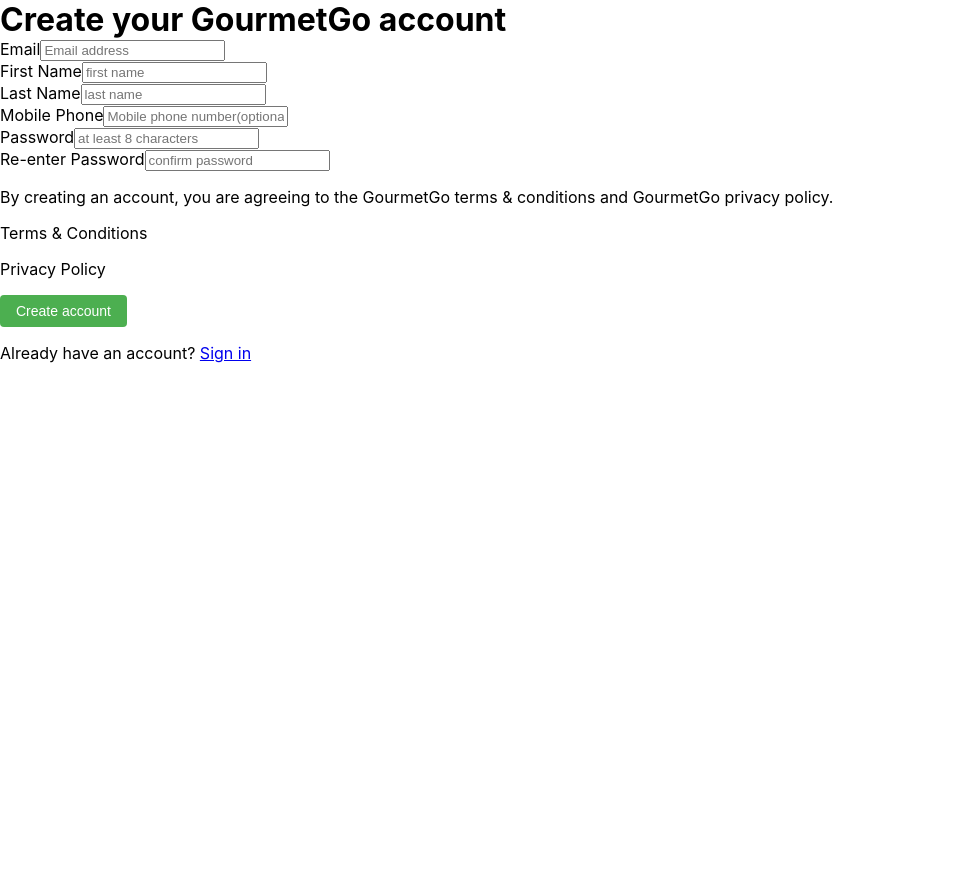
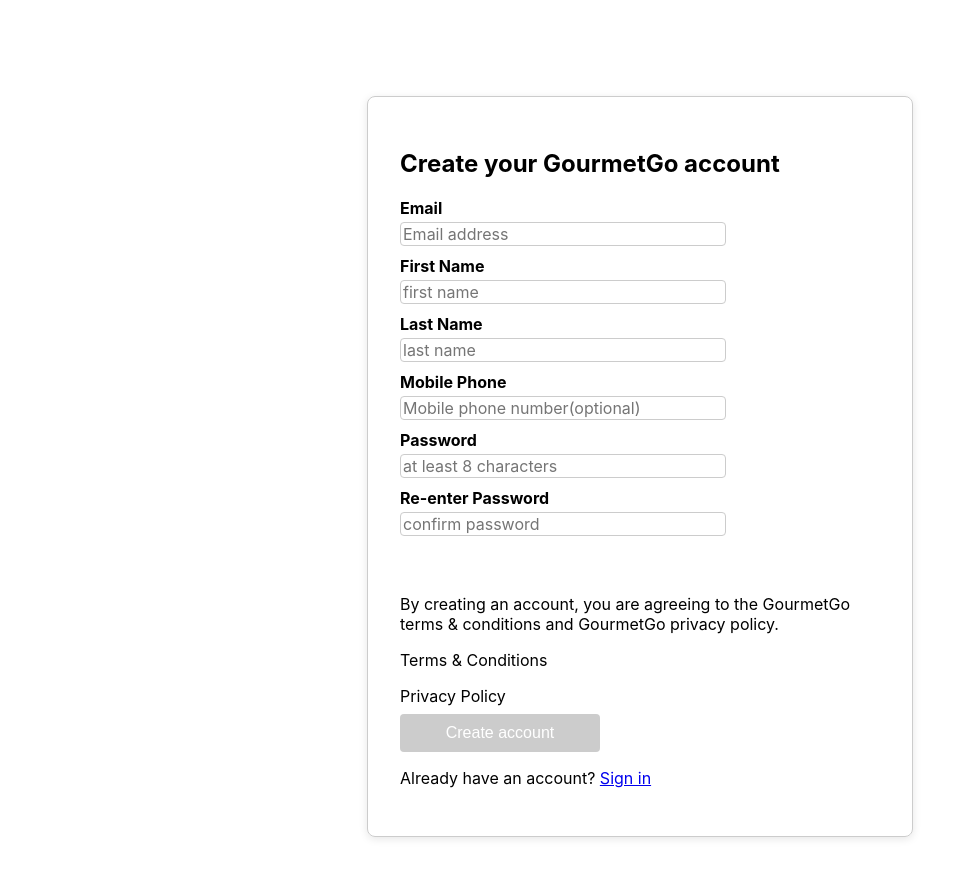
Before and after one commit to yanfangchen209/Reactfoodorderapp, a React (Create React App) app: page /signup in a window 1280 px wide. Shown: the top 878 px of the page, without its empty margins (0-976 px from the left). Before the commit the page ends 800 px from the top, so only its background shows below. Built offline with nearby package versions, Linux system fonts and the light colour scheme.

Commit message:
update login page

```diff
--- a/src/components/Header/Login.js
+++ b/src/components/Header/Login.js
@@ -1,33 +1,81 @@
 import React, { useState } from 'react'
-import { Link } from 'react-router-dom';
+import { Link, useLocation } from 'react-router-dom';
+import classes from './Login.module.css'
+
+const enteredEmailIsValid = (email) => {
+    //regular expression for validating email addresses
+    const regex = /^[^\s@]+@[^\s@]+\.[^\s@]+$/;
+    return regex.test(email);
+}
 
 const Login = () => {
+    //get query string data from sign up message using  useLocation() hook from react-router-dom
+    const location = useLocation();
+    const signupMessage = location.state ? location.state.message : null;
+
     const [email, setEmail] = useState('');
     const [password, setPassword] = useState('');
 
-    const emailChangeHandler = () => {
-        setEmail(email);
+    const [emailIsTouched, setEmailTouched] = useState(false);
+    const [passwordIsTouched, setPasswordTouched] = useState(false);
+
+    const emailInputIsValid = enteredEmailIsValid(email);
+    const passwordInputIsValid = password.trim().length >= 8;
+
+
+    const emailIsValid = emailInputIsValid || (!emailInputIsValid && !emailIsTouched);
+    const passwordIsValid = passwordInputIsValid || (!passwordInputIsValid && !passwordIsTouched);
+
+    const formIsValid = emailInputIsValid && passwordInputIsValid;
+
+
+    const emailChangeHandler = (e) => {
+        setEmail(e.target.value);
     }
 
-    const passwordChangeHandler = () => {
-        setPassword(password);
+    const passwordChangeHandler = (e) => {
+        setPassword(e.target.value);
     }
 
+    const loginFormSubmissionHandler = (e) => {
+        e.preventDefault();
+        //1.todo: validate email and password
+        if(!formIsValid){
+            return;
+        }
+
+
+        /*2.send email and password to backend, if email exist and password right,
+        create a token and send to client, in other cases show error mesage "Invalid username or password."
+        */
+
+
+        //3. todo: update UI: go to homepage, show sign out in header(no 'log in', no 'sign up')
+    }
+
+    const emailControlClass = `${classes.control} ${emailIsValid ? '': classes.invalid}`;
+    const passwordControlClass = `${classes.control} ${passwordIsValid ? '': classes.invalid}`;
+
   return (
-    <div>
-        <h1>Sign into your GourmetGo account</h1>
-        <form>
-            <div>
+    <div className={classes.login}>
+        <p className={classes.signupMessage}>{signupMessage}</p>
+        <h2>Sign into your GourmetGo account</h2>
+        <form onSubmit={loginFormSubmissionHandler} className={classes.loginForm}>
+            <div className={emailControlClass}>
                 <label htmlFor='email'>Email</label>
-                <input id='email' value={email} onChange={emailChangeHandler} placeholder='Email' />
+                <input id='email' value={email} placeholder='Email'
+                onChange={emailChangeHandler}
+                onBlur={() => {setEmailTouched(true)}}/>
+                {!emailIsValid && <p>Email is invalid</p>}
             </div>
-            <div>
+            <div className={passwordControlClass}>
                 <label htmlFor='password'>Password</label>
-                <input id='password' value={password} onChange={passwordChangeHandler} placeholder='Password' />
+                <input id='password' value={password} placeholder='Password'
+                onChange={passwordChangeHandler}
+                onBlur={() => {setPasswordTouched(true)}}/>
+                {!passwordIsValid && <p>Password is invalid</p>}
             </div>
-            <div>
-                <button>Sign In</button>
-            </div>
+            <button className={classes.loginSubmitButtion} type='submit'>Sign In</button>
             <p>Forget password?</p>
             <p>New to GOURMETGO? <Link to='/signup'>Create your GOURMETGO account</Link></p>
         </form>
--- a/src/components/Header/Signup.js
+++ b/src/components/Header/Signup.js
@@ -1,6 +1,7 @@
-import React, { useState} from 'react';
-import { useNavigate } from 'react-router-dom';
+import React, { useState} from 'react'
+import { useNavigate } from 'react-router-dom'
 import {Link} from 'react-router-dom'
+import classes from './Signup.module.css'
 
 /**
  * 1. form validation in backend
@@ -25,6 +26,7 @@
 
     const navigate = useNavigate();
 
+
     const [email, setEmail] = useState('');
     const [firstName, setFirstName] = useState('');
     const [lastName, setLastName] = useState('');
@@ -47,9 +49,9 @@
     const emailInputIsValid = enteredEmailIsValid(email);
     const firstNameInputIsValid = firstName.trim() !== '';
     const lastNameInputIsValid = lastName.trim() !== '';
-    const phoneNumberInputIsValid = enteredPhoneNumberIsValid(mobilePhone);
+    const phoneNumberInputIsValid = enteredPhoneNumberIsValid(mobilePhone) || mobilePhone === '';
     const passwordInputIsValid = password.trim().length >= 8;
-    const reenteredPasswordInputIsValid = reenteredPassword === password;
+    const reenteredPasswordInputIsValid = reenteredPassword.trim().length >= 8 && reenteredPassword === password;
 
     const emailIsValid = emailInputIsValid || ( !emailInputIsValid && !emailIsTouched);
     const firstNameIsValid = firstNameInputIsValid || ( !firstNameInputIsValid && !firstNameIsTouched);
@@ -120,43 +122,48 @@
               throw new Error('Network response was not ok');
             }
 
-            const data = await response.json();
-            console.log('Success:', data);
+            //const data = await response.json();
+            //console.log('Success:', data);
           } catch (error) {
             console.error('Error:', error);
           }
 
 
-
-
         //todo: redirect to log in page
-        navigate('/login');
+        //navigate('/login');
+        const signupMessage = 'You have successfully created a new account! Please log in to continue.';
+        //history.push(`/login?signupMessage=${signupMessage}`);
+        navigate('/login', { state: {message: signupMessage} });
 
     }
 
-
-
+    const emailControlClasses = `${classes.control} ${emailIsValid ? '': classes.invalid}`;
+    const firstNameControlClasses = `${classes.control} ${firstNameIsValid ? '': classes.invalid}`;
+    const lastNameControlClasses = `${classes.control} ${lastNameIsValid ? '': classes.invalid}`;
+    const phoneControlClasses = `${classes.control} ${phoneIsValid ? '': classes.invalid}`;
+    const passwordControlClasses = `${classes.control} ${passwordIsValid ? '': classes.invalid}`;
+    const reenteredPasswordControlClasses = `${classes.control} ${reenteredPasswordIsValid ? '': classes.invalid}`;
 
 
     return (
-    <div>
-        <h1>Create your GourmetGo account</h1>
-        <form onSubmit={formSubmissionHandler}>
-            <div>
+    <div className={classes.signup}>
+        <h2>Create your GourmetGo account</h2>
+        <form className={classes.signupForm} onSubmit={formSubmissionHandler}>
+            <div className={emailControlClasses}>
                 <label htmlFor='email'>Email</label>
                 <input type='email' id='email' placeholder='Email address' value={email}
                 onChange={emailChangeHandler}
                 onBlur={() => {setEmailTouched(true)}} />
                 {!emailIsValid && <p>Please enter a valid email address</p> }
             </div>
-            <div>
+            <div className={firstNameControlClasses}>
                 <label htmlFor='firstName'>First Name</label>
                 <input type='text' id='firstName' placeholder='first name' value={firstName}
                 onChange={firstNameChangeHandler}
                 onBlur={() => {setFirstNameTouched(true)}}/>
                 {!firstNameIsValid && <p>First name is required</p>}
             </div>
-            <div>
+            <div className={lastNameControlClasses}>
                 <label htmlFor='lastName'>Last Name</label>
                 <input type='text' id='lastName' placeholder='last name' value={lastName}
                 onChange={lastNameChangeHandler}
@@ -164,39 +171,34 @@
                 />
                 {!lastNameIsValid && <p>Last name is required</p>}
             </div>
-            <div>
+            <div className={phoneControlClasses}>
                 <label htmlFor='mobilePhone'>Mobile Phone</label>
                 <input type='tel' id='mobilePhone' placeholder='Mobile phone number(optional)' valu={mobilePhone}
                 onChange={mobilePhoneChangeHandler}
                 onBlur={() => {setPhoneNumberTouched(true)}} />
                 {!phoneIsValid && <p>Phone number is invalid</p>}
             </div>
-            <div>
+            <div className={passwordControlClasses}>
                 <label htmlFor='password'>Password</label>
                 <input type='password' id='password' placeholder='at least 8 characters' value={password}
                 onChange={passwordChangeHandler}
                 onBlur={() => {setPasswordTouched(true)}}/>
                 {!passwordIsValid && <p>Password is invalid</p>}
             </div>
-            <div>
+            <div className={reenteredPasswordControlClasses}>
                 <label htmlFor='retype-password'>Re-enter Password</label>
                 <input type='password' id='retype-password' value={reenteredPassword} placeholder='confirm password'
                 onChange={reenteredPasswordChangeHandler}
                 onBlur={() => {setReenteredPasswordTouched(true)}}/>
                 {!reenteredPasswordIsValid && <p>Passwords do not match</p>}
             </div>
-            <div>
+            <div className={classes.agreementTerms}>
                 <p>By creating an account, you are agreeing to the GourmetGo terms & conditions and GourmetGo privacy policy.</p>
                 <p>Terms & Conditions</p>
                 <p>Privacy Policy</p>
             </div>
-
-            <div>
-                <button>Create account</button>
-                <p>Already have an account? <Link to='/login'>Sign in</Link></p>
-            </div>
-
-
+            <button type='submit' disabled={!formIsValid} className={classes.createButton}>Create account</button>
+            <p>Already have an account? <Link to='/login'>Sign in</Link></p>
         </form>
     </div>
     )
--- /dev/null
+++ b/src/components/Header/Signup.module.css
@@ -0,0 +1,73 @@
+.signup {
+    width: 100%;
+    max-width: 30rem;
+    margin: 6rem auto;
+    padding: 2rem;
+    border: 1px solid #ccc;
+    border-radius: 8px;
+    box-shadow: 0 2px 8px rgba(0, 0, 0, 0.1);
+  }
+
+  .signupForm {
+    display: flex;
+    flex-direction: column;
+  }
+
+  .control {
+    margin-bottom: 10px;
+  }
+  .control label {
+    font-weight: bold;
+    margin-bottom: 0.25rem;
+    display: block;
+  }
+
+  .control input {
+    font: inherit;
+    border: 1px solid #ccc;
+    border-radius: 4px;
+    width: 20rem;
+    max-width: 100%;
+  }
+
+  .invalid {
+    color: red;
+  }
+
+  .invalid input {
+    border-color: red;
+  }
+
+  .invalid p {
+    margin-top: 5px;
+    font-size: 12px;
+  }
+
+
+  .agreementTerms {
+    margin-top: 2rem;
+  }
+
+  .agreementTerms p {
+    margin-bottom: 0.5rem;
+  }
+
+  .createButton{
+    padding: 10px 20px; /* Adjust padding as needed */
+    background-color: #32c964; /* Background color */
+    color: #fff; /* Text color */
+    border: none; /* Remove border */
+    border-radius: 4px; /* Add border radius */
+    cursor: pointer; /* Cursor style */
+    font-size: 1rem; /* Font size */
+    max-width: 200px; /* Limit the maximum width */
+  }
+
+  .createButton:hover {
+    background-color: #0056b3;
+  }
+
+  .createButton:disabled {
+    background-color: #ccc; /* Change background color when disabled */
+    cursor: not-allowed; /* Change cursor when disabled */
+  }
--- a/src/components/Home/HomePage.js
+++ b/src/components/Home/HomePage.js
@@ -6,7 +6,7 @@
   return (
     <div className={classes['food-app-intro']}>
         <img src={background} alt='background' />
-        <h1>Delicious Food, Devered To You!</h1>
+        <h1>Delicious Food, Delivered To You!</h1>
         <h3>Your go-to destination for delicious meals delivered right to your doorstep! We
             offer a mouthwatering selection of dishes, from comforting classics to exciting
             flavors. Our simple and user-friendly app allows you to browse through a variety
```
Also changed, not shown: src/components/Header/Login.module.css (+90 -0 lines).
